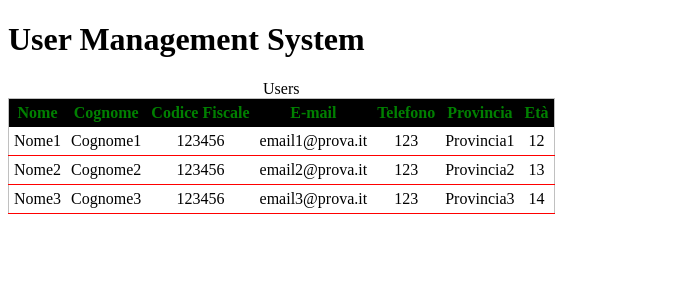
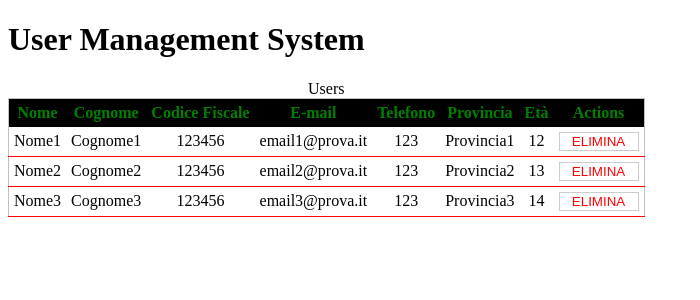
Before and after one commit to arvinmcfin1/angular, an Angular app: page / in a window 1280 px wide. Shown: the top 300 px of the page, without its empty margins (0-700 px from the left). Built offline with nearby package versions, Linux system fonts and the light colour scheme.

Commit message:
Inizio Funzionalità bottone Elimina

```diff
--- a/src/app/user/user.component.css
+++ b/src/app/user/user.component.css
@@ -4,3 +4,11 @@ td {
     padding:5px;
     text-align:center;
 }
+button {
+    border: 1px solid #CCC;
+    width:80px;
+}
+button.delete {
+    background: white;
+    color:#F00;
+}
--- a/src/app/user/user.component.html
+++ b/src/app/user/user.component.html
@@ -6,3 +6,6 @@
 <td>{{user.phone}}</td>
 <td>{{user.province}}</td>
 <td>{{user.age}}</td>
+<td>
+  <button class="delete" (click)="deleteUser()">ELIMINA</button>
+</td>
--- a/src/app/user/user.component.ts
+++ b/src/app/user/user.component.ts
@@ -12,4 +12,8 @@ export class UserComponent implements OnInit {
   ngOnInit() {
   }
 
+  deleteUser() {
+    alert(this.user.lastname);
+  }
+
 }
--- a/src/app/users/users.component.html
+++ b/src/app/users/users.component.html
@@ -8,6 +8,7 @@
     <th>Telefono</th>
     <th>Provincia</th>
     <th>Età</th>
+    <th>Actions</th>
   </tr>
   <tr app-user *ngFor="let user of users" [data-user] = "user">
   </tr>
```
